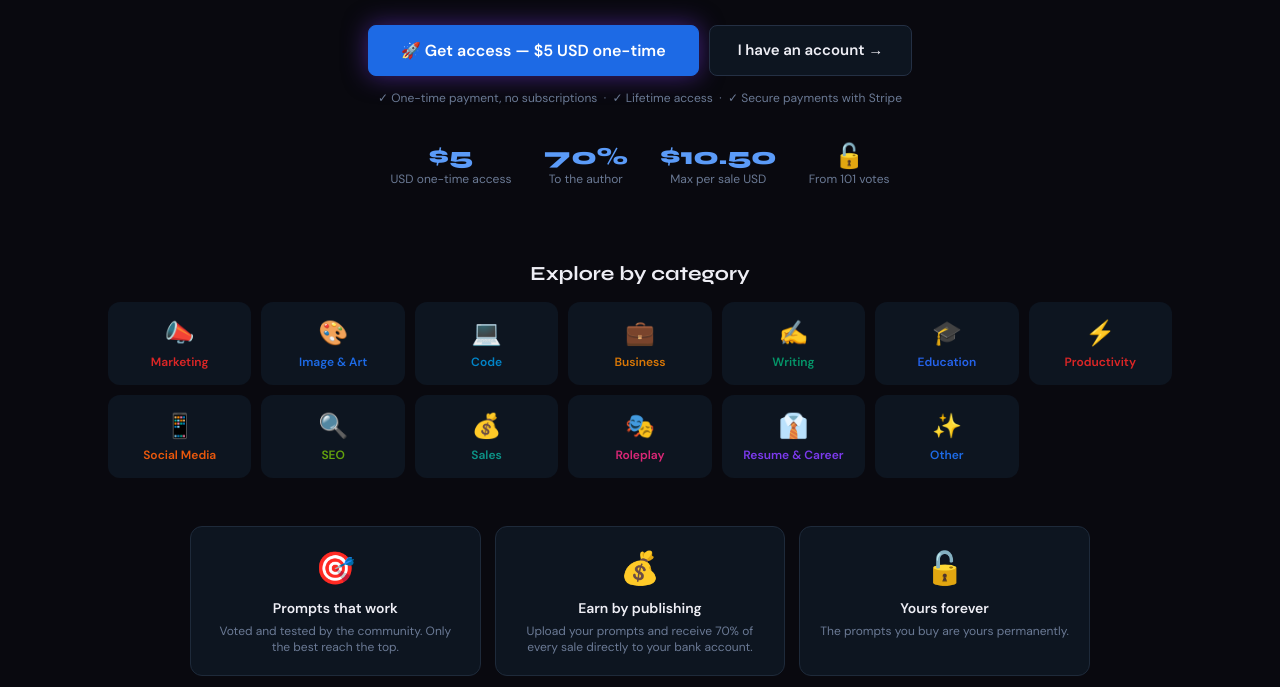
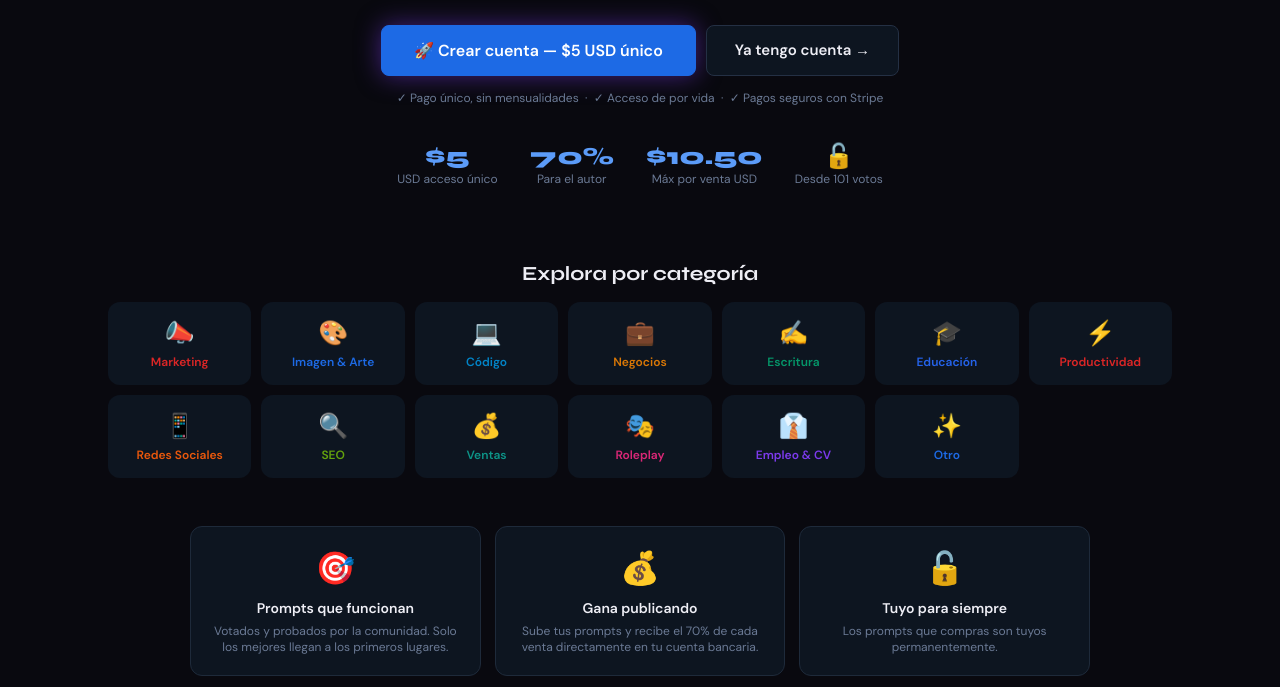
Before and after one commit to gonajj/promptstore-frontend, a plain HTML site: page index.html in a window 1280 px wide. Shown: the part 441-1128 px from the top of the page. Drawn offline with Linux system fonts and the light colour scheme.

Commit message:
Add files via upload

```diff
--- a/index.html
+++ b/index.html
@@ -288,7 +288,7 @@ function getToken() { return localStorage.getItem('ps_token'); }
 function authHeaders() { return {'Content-Type':'application/json','Authorization':'Bearer ' + getToken()}; }
 
 // ── LANGUAGE ──
-let lang = localStorage.getItem('ps_lang') || 'en';
+let lang = localStorage.getItem('ps_lang') || 'es';
 
 const T = {
   en: {
```
